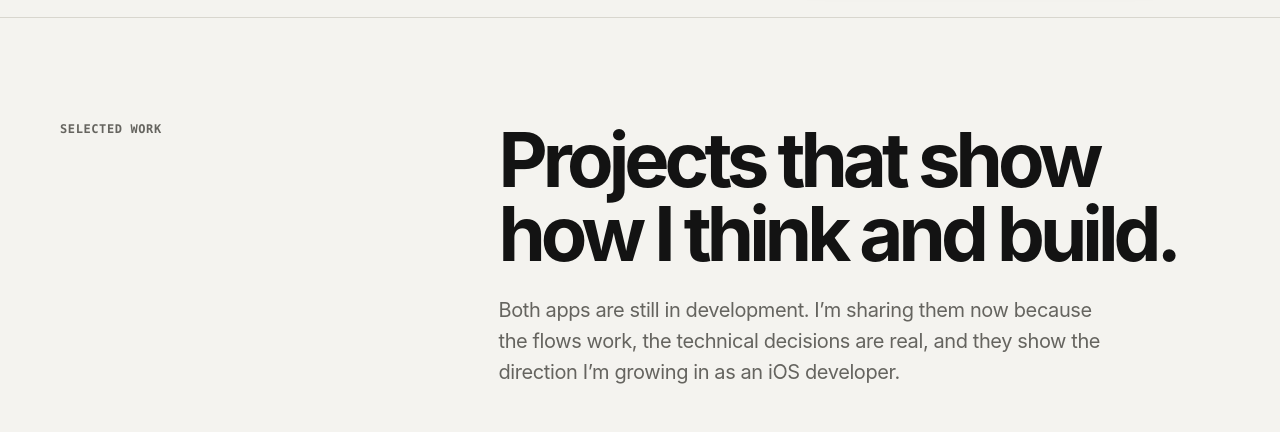
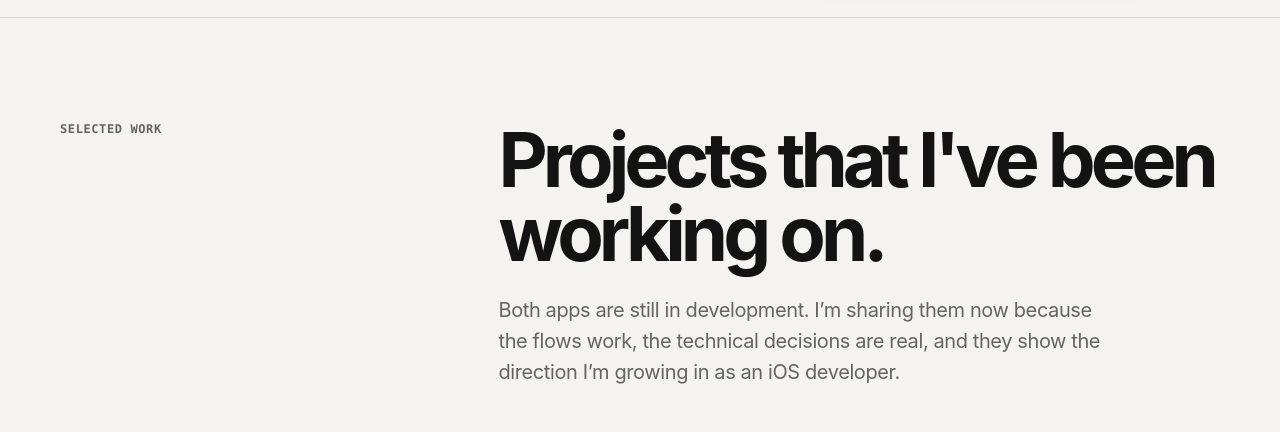
Before and after one commit to nole28/nole28.github.io, a plain HTML site: page index.html in a window 1280 px wide. Shown: the part 840-1272 px from the top of the page. Drawn offline with Linux system fonts and the light colour scheme.

Commit message:
Update index.html

```diff
--- a/index.html
+++ b/index.html
@@ -246,7 +246,7 @@
         <div class="section-heading">
           <div class="section-label">Selected work</div>
           <div>
-            <h2>Projects that show how I think and build.</h2>
+            <h2>Projects that I've been working on.</h2>
             <p class="intro">Both apps are still in development. I’m sharing them now because the flows work, the technical decisions are real, and they show the direction I’m growing in as an iOS developer.</p>
           </div>
         </div>
```
